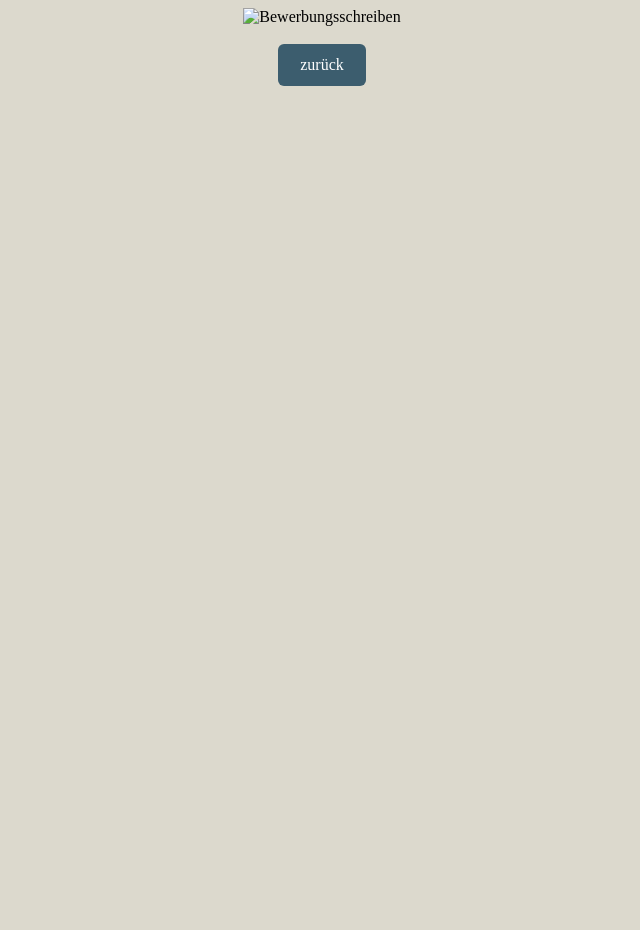
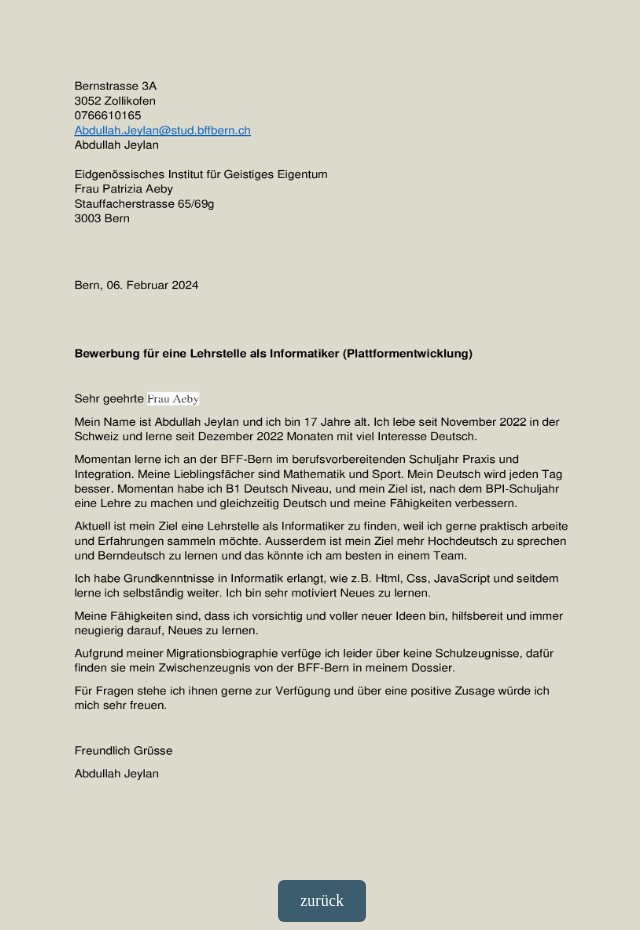
Before and after one commit to bombovlat/bewerbung, a plain HTML site: page bewerbungs.html in a window 1280 px wide. Shown: the whole page, without its empty margins (318-958 px from the left). Before the commit the page ends 800 px from the top, so only its background shows below. Drawn offline with Linux system fonts and the light colour scheme.

Commit message:
Update bewerbungs.html

```diff
--- a/bewerbungs.html
+++ b/bewerbungs.html
@@ -41,7 +41,7 @@
 <body>
     <center>
 
-    <img src="?.png" alt="Bewerbungsschreiben" width="650" height="850">
+    <img src="bew1.png" alt="Bewerbungsschreiben" width="650" height="850">
 
     </center>
     <br>
```
